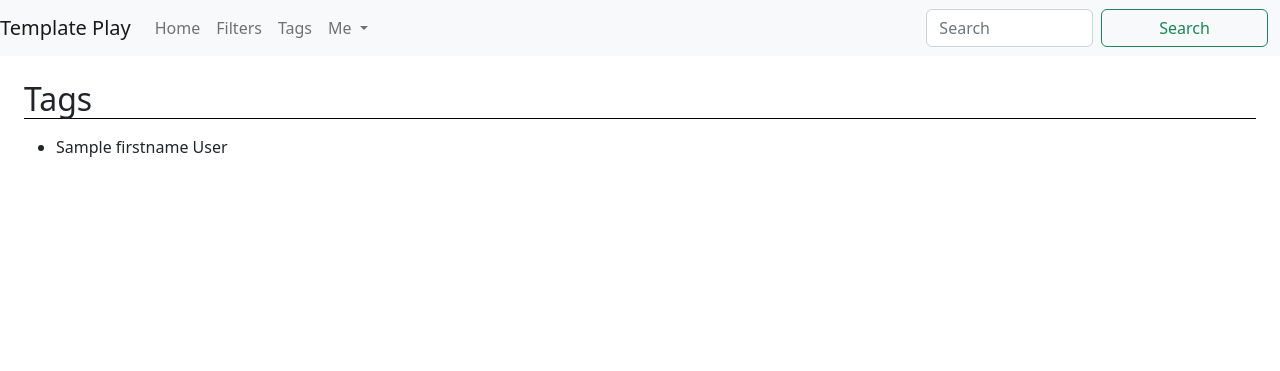
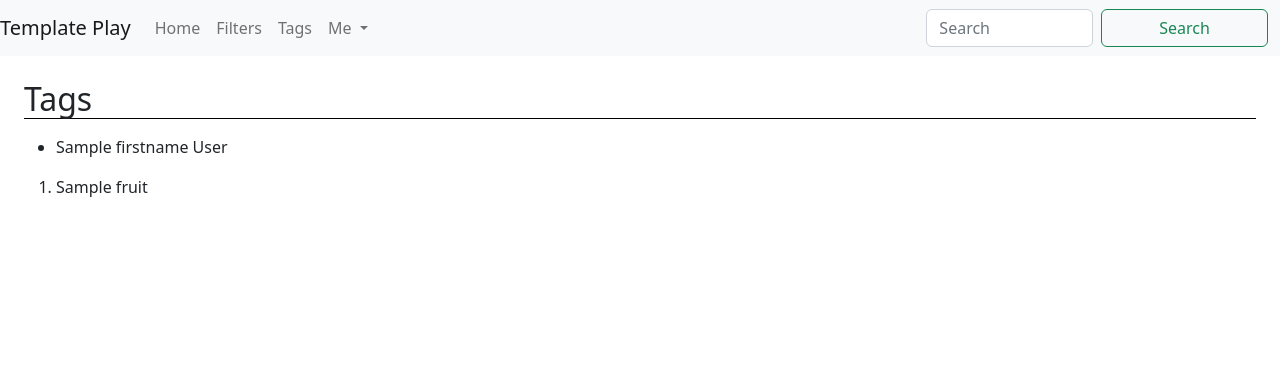
Before and after one commit to Sl33pybear/templates_proj, a Django app: template templates/practice/tags.html in a window 1280 px wide. Shown: the top 371 px of the page. Run offline with Django 5.2, Linux system fonts and the light colour scheme; the template is opened without the code that fills it: most values are stand-ins (such as "Sample title", 1, 10 or a date in 2020); parts of the project's set-up code (start-up, migrations or seed data) failed here and were passed over; some libraries are stand-ins or nearby versions.

Commit message:
Initial project

```diff
--- a/templates/practice/tags.html
+++ b/templates/practice/tags.html
@@ -8,4 +8,11 @@
     <li>{{ beatle.firstname }} {{ beatle.lastname }}</li>
   {% endfor %}
 </ul>
+
+<ol>
+  {% for fruit in fruits %}
+    <li class="{% cycle 'odd' 'even' %}">{{ fruit }}</li>
+  {% endfor %}
+</ol>
+
 {% endblock %}
```
